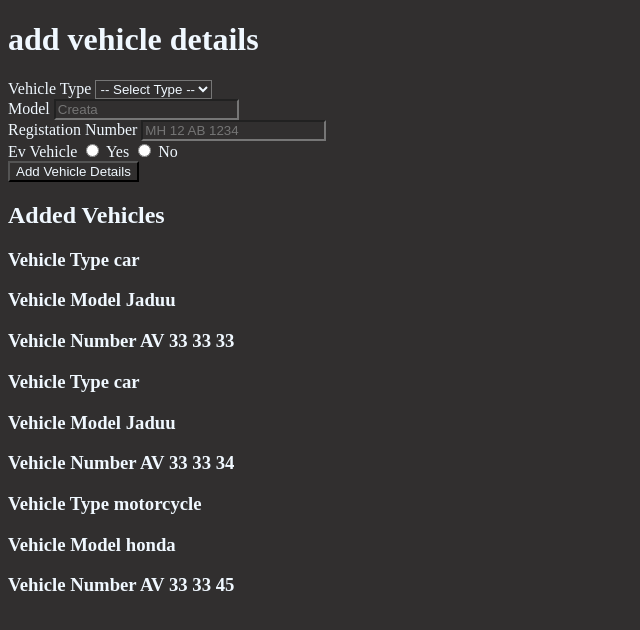
After one commit to moonejs/GaddiPark, a Flask app: template Templates/vehicle.html in a window 1280 px wide. The commit adds this page. Shown: the top 630 px of the page, without its empty margins (0-640 px from the left). Run offline with Flask 3, Linux system fonts and the light colour scheme; the template is opened without the code that fills it: values that come from a table or form of the project are taken from there, others are empty.

Commit message:
added vehicle routes

```diff
--- /dev/null
+++ b/Static/css/vehicle.css
@@ -0,0 +1,4 @@
+*{
+    background-color: rgb(49, 47, 47);
+    color: aliceblue;
+}
--- a/Templates/admin_dashboard.html
+++ b/Templates/admin_dashboard.html
@@ -22,7 +22,7 @@
                 </div>
             </div>
             <div class="logout side-bar-lower-item">
-                <a href="">
+                <a href="{{url_for('auth.logout')}}">
                     <span>Logout</span>
                 </a>
             </div>
--- a/Templates/user_dashboard.html
+++ b/Templates/user_dashboard.html
@@ -8,5 +8,6 @@
 </head>
 <body>
     <h1>Hello,{{user}}</h1>
+    <a href="{{url_for('user.find_parking')}}"><button>Find Parking</button></a>
 </body>
 </html>
--- /dev/null
+++ b/Templates/vehicle.html
@@ -0,0 +1,56 @@
+{%extends "base.html" %}
+
+{%block style%}
+<link rel="stylesheet" href="{{url_for('static',filename='css/vehicle.css')}}">
+{%endblock%}
+
+{%block content %}
+<h1>add vehicle details </h1>
+<div class="main">
+
+    <form action="{{url_for('user.vehicle')}}" method="POST">
+        <label for="type">Vehicle Type</label>
+        <select name="type" id="type" required>
+            <option value="">-- Select Type --</option>
+            <option value="car">Car</option>
+            <option value="truck">Truck</option>
+            <option value="motorcycle">Motorcycle</option>
+            <option value="suv">SUV</option>
+            <option value="van">Van</option>
+
+        </select>
+        <div>
+            <label for="model">Model</label>
+            <input type="text" id="model" name="model" placeholder="Creata" required>
+        </div>
+        <div>
+            <label for="registration_number">Registation Number</label>
+            <input type="text" id="registration_number" name="registration_number" placeholder="MH 12 AB 1234" required>
+        </div>
+
+        <div>
+            <label for="is_ev">Ev Vehicle</label>
+            <input type="radio" id="yes_ev" name="is_ev" value="1" required>
+            <label for="yes_ev">Yes</label>
+            <input type="radio" id="no_ev" name="is_ev" value="0">
+            <label for="no_ev">No</label>
+        </div>
+
+        <button>Add Vehicle Details</button>
+
+
+    </form>
+    <h2>Added Vehicles</h2>
+
+    {%for vehicle in vehicles %}
+    <div class="cards">
+        <h3> Vehicle Type {{ vehicle.type}}</h3>
+        <h3> Vehicle Model {{ vehicle.model}}</h3>
+        <h3> Vehicle Number {{ vehicle.registration_number}}</h3>
+
+    </div>
+    {%endfor%}
+</div>
+
+
+{%endblock%}
--- a/routes/__init__.py
+++ b/routes/__init__.py
@@ -3,4 +3,5 @@ from .admin import admin_bp
 from .user import user_bp
 from .profile import profile_bp
 from .parking import parking_bp
+
 all_blueprints = [auth_bp, admin_bp,user_bp,profile_bp,parking_bp]
```
Also changed, not shown: Static/css/find_parking.css (added, +19 -0 lines), Templates/find_parking.html (added, +28 -0 lines), Templates/users_summery.html (added, +9 -0 lines), routes/user.py (+41 -2 lines), Static/css/user_summery.css (added), instance/database.sqlite3.
